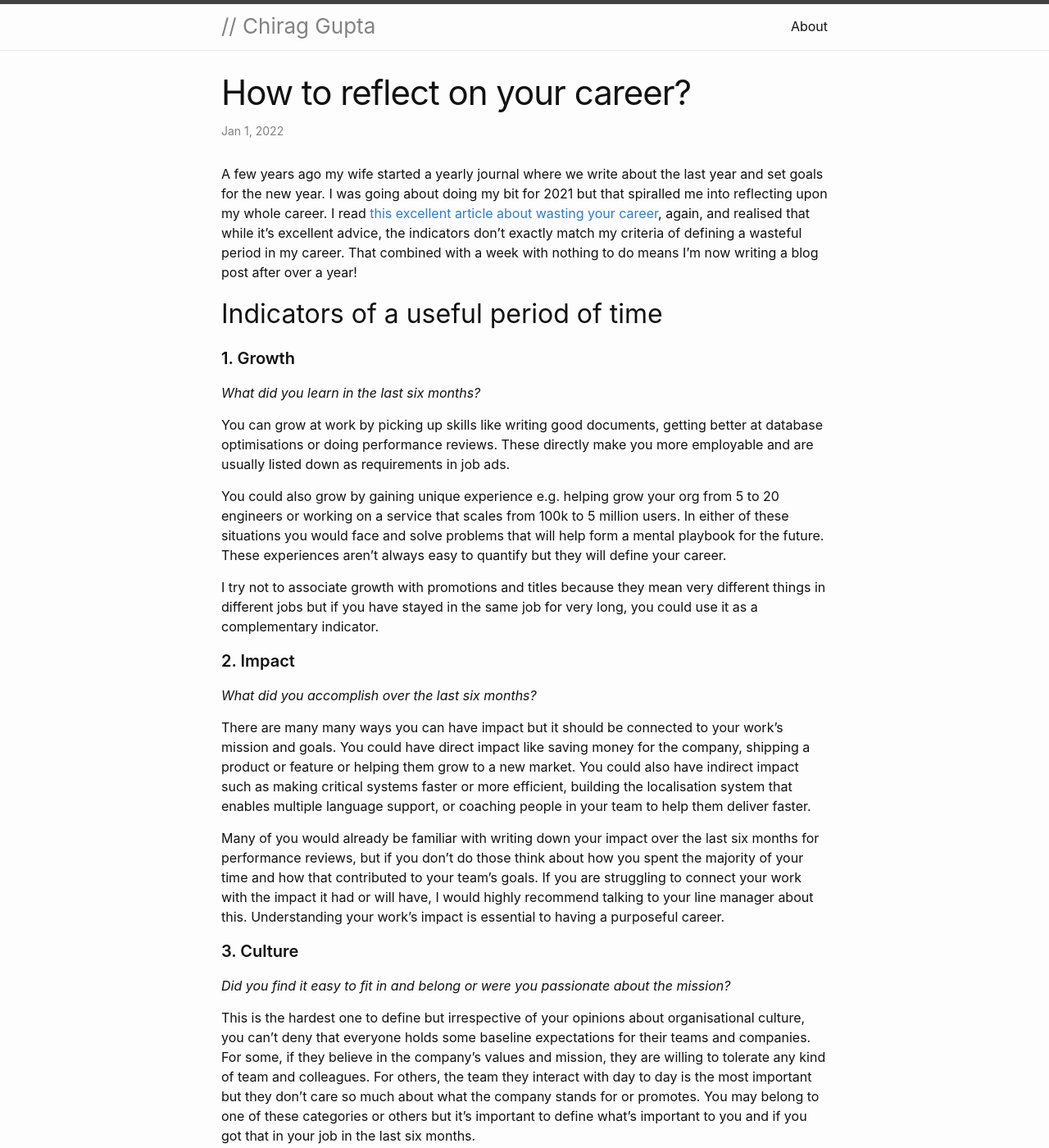
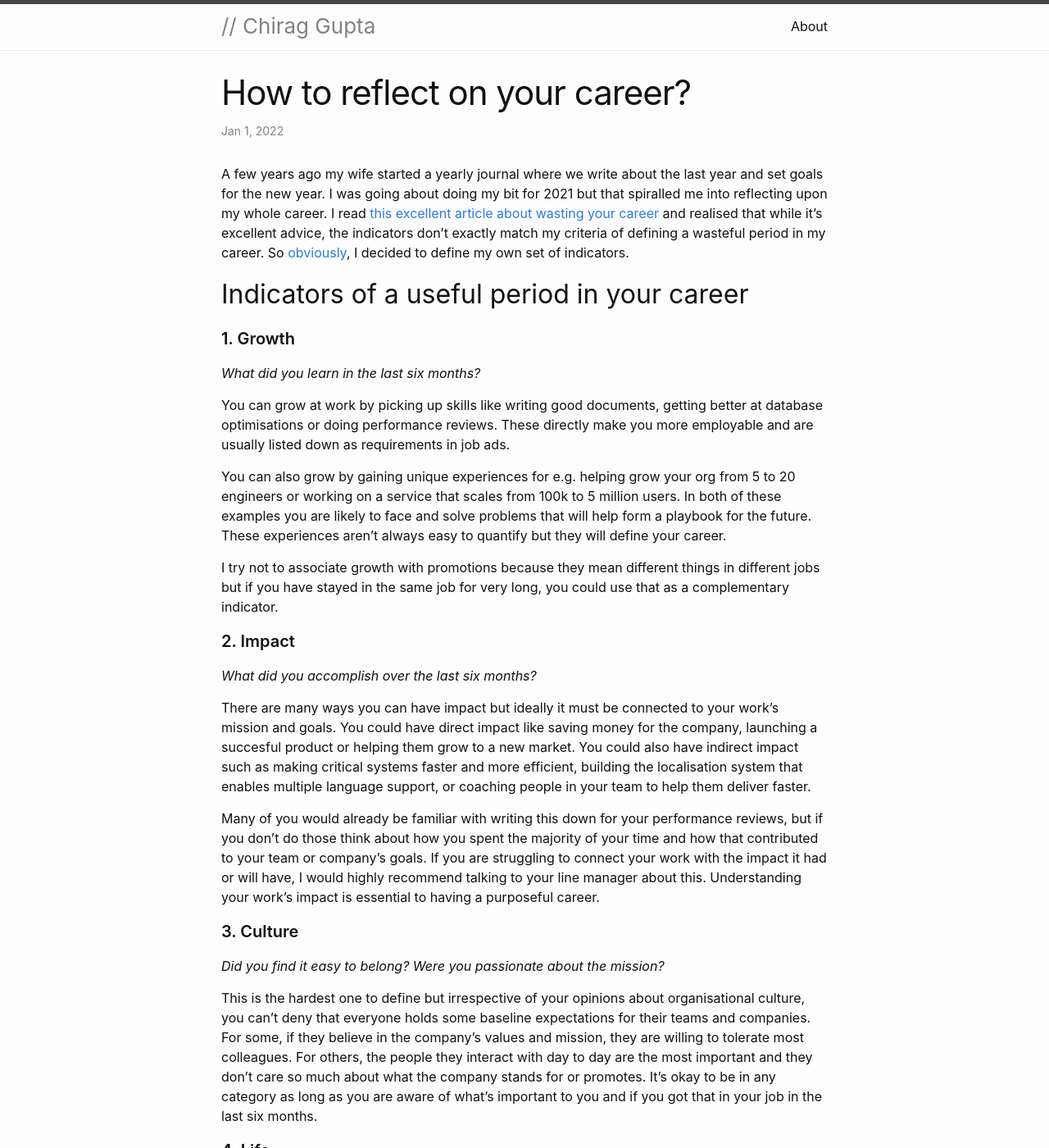
Before and after one commit to chiraggupta/ChiragGupta.com, a Jekyll site: the page built from _posts/2022-01-01-reflect-on-your-career.md, in a window 1280 px wide and 1400 px high. Shown: the whole window at 82% size. Built offline with Jekyll 4.4.1, drawn with Linux system fonts in a browser that asks for light colours; some of the changed text lies outside the part shown.

Commit message:
Update 2022-01-01-reflect-on-your-career.md

```diff
--- a/_posts/2022-01-01-reflect-on-your-career.md
+++ b/_posts/2022-01-01-reflect-on-your-career.md
@@ -5,33 +5,33 @@ date: 2022-01-01 08:00:01 +0100
 categories: blog
 ---
 
-A few years ago my wife started a yearly journal where we write about the last year and set goals for the new year. I was going about doing my bit for 2021 but that spiralled me into reflecting upon my whole career. I read [this excellent article about wasting your career](https://apoorvagovind.substack.com/p/how-to-waste-your-career-one-comfortable), again, and realised that while it's excellent advice, the indicators don’t exactly match my criteria of defining a wasteful period in my career. That combined with a week with nothing to do means I’m now writing a blog post after over a year!
+A few years ago my wife started a yearly journal where we write about the last year and set goals for the new year. I was going about doing my bit for 2021 but that spiralled me into reflecting upon my whole career. I read [this excellent article about wasting your career](https://apoorvagovind.substack.com/p/how-to-waste-your-career-one-comfortable) and realised that while it's excellent advice, the indicators don’t exactly match my criteria of defining a wasteful period in my career. So [obviously](https://xkcd.com/927/), I decided to define my own set of indicators.
 
-## Indicators of a useful period of time
+## Indicators of a useful period in your career
 
 ### 1. Growth
 _What did you learn in the last six months?_
 
 You can grow at work by picking up skills like writing good documents, getting better at database optimisations or doing performance reviews. These directly make you more employable and are usually listed down as requirements in job ads.
 
-You could also grow by gaining unique experience e.g. helping grow your org from 5 to 20 engineers or working on a service that scales from 100k to 5 million users. In either of these situations you would face and solve problems that will help form a mental playbook for the future. These experiences aren't always easy to quantify but they will define your career.
+You can also grow by gaining unique experiences for e.g. helping grow your org from 5 to 20 engineers or working on a service that scales from 100k to 5 million users. In both of these examples you are likely to face and solve problems that will help form a playbook for the future. These experiences aren't always easy to quantify but they will define your career.
 
-I try not to associate growth with promotions and titles because they mean very different things in different jobs but if you have stayed in the same job for very long, you could use it as a complementary indicator.
+I try not to associate growth with promotions because they mean different things in different jobs but if you have stayed in the same job for very long, you could use that as a complementary indicator.
 
 <!--end-excerpt-->
 
 ### 2. Impact
 _What did you accomplish over the last six months?_
 
-There are many many ways you can have impact but it should be connected to your work's mission and goals. You could have direct impact like saving money for the company, shipping a product or feature or helping them grow to a new market. You could also have indirect impact such as making critical systems faster or more efficient, building the localisation system that enables multiple language support, or coaching people in your team to help them deliver faster.
+There are many ways you can have impact but ideally it must be connected to your work's mission and goals. You could have direct impact like saving money for the company, launching a succesful product or helping them grow to a new market. You could also have indirect impact such as making critical systems faster and more efficient, building the localisation system that enables multiple language support, or coaching people in your team to help them deliver faster.
 
-Many of you would already be familiar with writing down your impact over the last six months for performance reviews, but if you don't do those think about how you spent the majority of your time and how that contributed to your team's goals. If you are struggling to connect your work with the impact it had or will have, I would highly recommend talking to your line manager about this. Understanding your work’s impact is essential to having a purposeful career.
+Many of you would already be familiar with writing this down for your performance reviews, but if you don't do those think about how you spent the majority of your time and how that contributed to your team or company's goals. If you are struggling to connect your work with the impact it had or will have, I would highly recommend talking to your line manager about this. Understanding your work’s impact is essential to having a purposeful career.
 
 
 ### 3. Culture
-_Did you find it easy to fit in and belong or were you passionate about the mission?_
+_Did you find it easy to belong? Were you passionate about the mission?_
 
-This is the hardest one to define but irrespective of your opinions about organisational culture, you can’t deny that everyone holds some baseline expectations for their teams and companies. For some, if they believe in the company's values and mission, they are willing to tolerate any kind of team and colleagues. For others, the team they interact with day to day is the most important but they don’t care so much about what the company stands for or promotes. You may belong to one of these categories or others but it’s important to define what’s important to you and if you got that in your job in the last six months.
+This is the hardest one to define but irrespective of your opinions about organisational culture, you can’t deny that everyone holds some baseline expectations for their teams and companies. For some, if they believe in the company's values and mission, they are willing to tolerate most colleagues. For others, the people they interact with day to day are the most important and they don’t care so much about what the company stands for or promotes. It's okay to be in any category as long as you are aware of what’s important to you and if you got that in your job in the last six months.
 
 
 ### 4. Life
@@ -39,38 +39,37 @@ _Were you able to balance your work with what's important in your personal life?
 
 There have been times where I prioritised my personal life over work. I still did my job but I wasn’t really optimising for career growth. It’s good to acknowledge this as an indicator because you may want to prioritise it higher or lower in different phases of your life.
 
-While I mostly consider this as a work-life balance indicator, it's okay to tweak this into fit what's important to you. It might be important for you to make loads of money becuase you want to [FIRE](https://en.wikipedia.org/wiki/FIRE_movement) and a job lets you optimise for that for a few years, go for it! Obviously limit this to a few years because not focusing on your health _will_ lead to burnout.
+While I persnally consider this as a work-life balance indicator, you can to tweak it to fit what's important to you. It might be important for you to make a lot of money becuase you want to [FIRE](https://en.wikipedia.org/wiki/FIRE_movement) and if your job lets you optimise for that, it's a good choice for your life! Obviously limit this to a few years because not focusing on your health _will_ lead to burnout.
 
 ## Are these indicators equally important?
 
-I started with equal weights and realised that I’ve always optimised my career for growth and not reflecting that doesn’t show the real picture. I’ve often changed jobs and teams because I was passionate about an industry or technology. This often reduced the impact I could have had but got me invaluable experience and I wouldn’t want to go back and change the decision.
+I started with equal weights and realised that I’ve generally optimised my career for growth and not factoring for that doesn’t make sense. I’ve often changed jobs and teams because I was passionate about an industry or technology. This reduced the impact I could have had, especially in the first few months, but got me invaluable experience and I never felt bad about the decision.
 
-I set the weight for growth as 40%, and impact, culture and life at 20% each. Anything below 50 marks a wasteful period in the career and staying above 75 is optimal. These weights lead to interesting combinations and I'll try to give a few examples of the scenarios.
+I've set the weight for growth to 40% and the other three indicators to 20%. Anything below 50 marks a wasted period and ideally you should try to stay above 75. With these weights in place, the combinations become quite interesting and I've shared a few examples below.
 
 #### Impact + Culture 🔴
-You love the mission and put ridiculous hours at work but you stay within your area of expertise and don’t look for opportunities to grow. You often feel you are doing great but this is toil and can often cause burnout.
+You love the mission and put ridiculous hours at work but you stay within your area of expertise and don’t look for opportunities to grow. During this period people often feel they are doing great but I consider this as wasted period where you toil and increase chances of burnout.
 
 #### Culture + Life 🔴
 
-You love working with your team and the job allows you to balance your work and personal life. But you aren’t learning or having any meaningful impact. These jobs/teams are often the hardest to quit but if you want to have a purposeful, rewarding career you need to identify these and move on.
+You love working with your team and the job allows you to balance your work and personal life but you aren’t learning or having any meaningful impact. These jobs/teams are often the hardest to quit but if you want to have a purposeful, rewarding career you need to identify these and move on.
 
 #### Growth + Impact/Culture/Life 🟢
 
-You can have short stints in your career where you focus on growth and ignore a couple of other parameters. I said short stint because it’s very likely that the focus on growth will help increase your impact, allow you to make more time for your personal life or at least make it easier to find a new job that’s a better cultural fit.
+You can have short stints in your career where you focus on growth and ignore a couple of other parameters. These stints are generally short because typically the focus on growth will help increase your impact, allow you to make more time for your personal life or at least make it easier to find a new job that’s a better cultural fit.
 
 ## Reflecting on my career
-[![Pie Chart that shows  69% of my career as useful and 31% as wasted]({{ site.baseurl }}/assets/useful_or_wasted.png){: .post-image}
-](https://docs.google.com/spreadsheets/d/1Hflbt-c57LBrW5hRIFMoYeeDyBbTok8xK6A0_TxtuqI/edit#gid=0?usp=sharing)
+[![Pie Chart that shows  69% of my career as useful and 31% as wasted]({{ site.baseurl }}/assets/useful_or_wasted.png){: .post-image}](https://docs.google.com/spreadsheets/d/1Hflbt-c57LBrW5hRIFMoYeeDyBbTok8xK6A0_TxtuqI/edit#gid=0?usp=sharing)
 *How much time did I waste?*
 
-The whole point of this exercise was to apply this to my own career and after spending all the time identifying these indicators and I did finally get to that. I was obviously disappointed to see that I wasted over 4 years of my career but all the retrospection felt really helpful so I decided to analyse the peaks and troughs and drew a trend line on the series.
+The whole point of this exercise was to apply this to my own career and after spending all the time identifying these indicators, I did finally get to that. I was obviously disappointed to see that I wasted over 4 years of my career but all the retrospection felt really helpful so I decided to analyse the peaks and troughs and drew a trend line on the series.
 
 [![Career Analysis chart showing percentages for every six months and a trend line]({{ site.baseurl }}/assets/career_analysis.png){: .post-image}]
 (https://docs.google.com/spreadsheets/d/1Hflbt-c57LBrW5hRIFMoYeeDyBbTok8xK6A0_TxtuqI/edit#gid=0?usp=sharing)
 *How does my career look on a graph*
 
-The period that really stood out to me was the first 4.5 years of my career. I went straight from university to a large software company, learned a lot but also got really comfortable with my team and role. I stayed in a bubble where most of my friends worked at the same place and it made it really hard to see what I was missing out. It doesn’t help that when I eventually switched I landed somewhere that paid a lot better but ended up being much worse for my career. Until I switched jobs yet again, I had little idea of what a rewarding and high growth job looks like. This is why I really appreciate folks who have worked hard to build all the software career communities that make it easy to see what you might be missing.
+The period that stood out to me was the first 4.5 years of my career. I went straight from university to a [large software company](https://en.wikipedia.org/wiki/Oracle_Corporation), learned a lot but also got rather comfortable with my role and team. I stayed in a bubble where most of my friends worked at the same place and it made it really hard to see what I was missing out. I waited too long to switch and ended up picking the first job that felt different and paid better. It was clearly a rushed decision and ended up being much worse for my career. Until I switched jobs yet again, I had little idea of what a rewarding and high growth job looks like. This is why I really appreciate folks who have worked hard to build all the software career communities that make it easy to see what you might be missing.
 
-I could go into a lot more detail but that’s probably best left for a future post. Right now, I want to use this to help others in their careers. So, go and spend some time reflecting on your own career, I promise it’s worth the effort!
+I plan to use some of the learnings from this exercise to help others in their careers. I would highly recommend you to spend some time reflecting on your career too, I know it’ll worth the effort!
 
-PS: I’ve [shared a Google Sheets template](https://docs.google.com/spreadsheets/d/1Hflbt-c57LBrW5hRIFMoYeeDyBbTok8xK6A0_TxtuqI/edit?usp=sharing) that you can use to see the results and plot charts similar to what I shared.
+If you do, I’ve [shared a Google Sheets template](https://docs.google.com/spreadsheets/d/1Hflbt-c57LBrW5hRIFMoYeeDyBbTok8xK6A0_TxtuqI/edit?usp=sharing) based on what I used to gather data and plot charts above. I would love to hear about your results!
```
